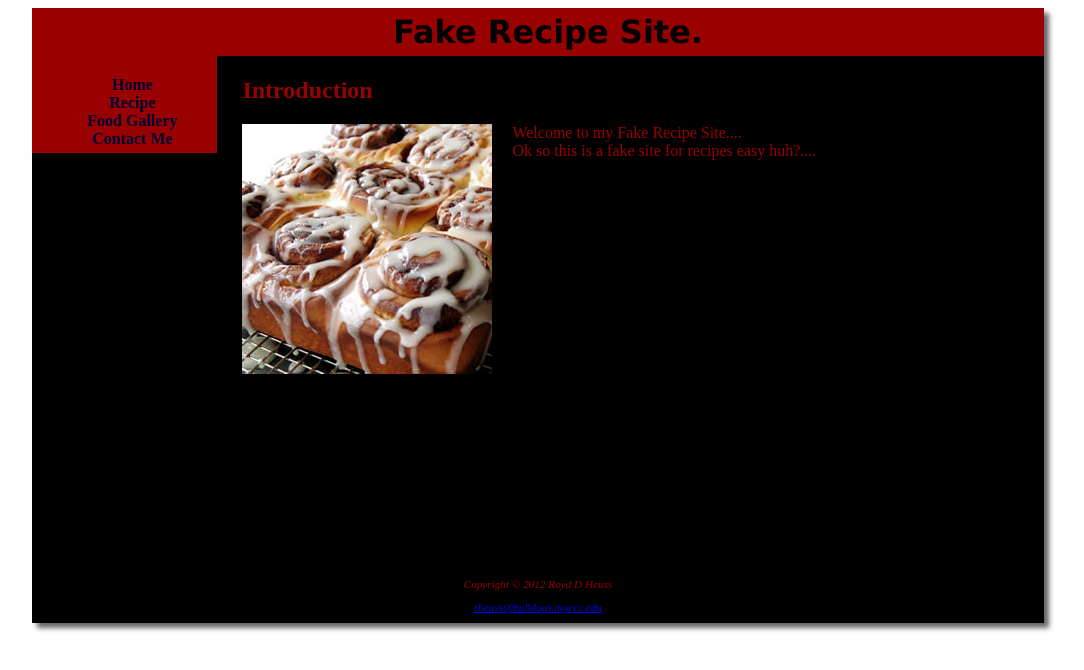
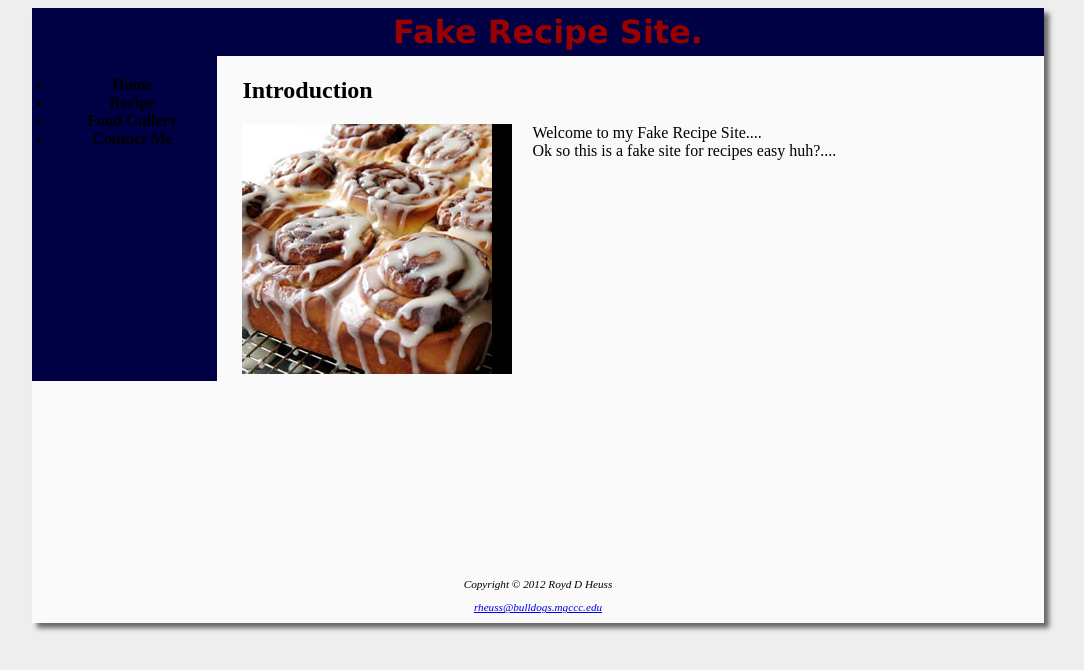
Before and after one commit to rheuss/RestaurantSite, a plain HTML site: page index.html in a window 1280 px wide. Shown: the whole page, without its empty margins (102-1186 px from the left). Drawn offline with Linux system fonts and the light colour scheme.

Commit message:
Changes to the css
major changes to the css for color and layout.

```diff
--- a/style.css
+++ b/style.css
@@ -1,10 +1,10 @@
 h1 {
-    background-color: #990000;
+    background-color: #000045;
     margin: 0;
     padding-top: 5px;
     padding-left: 20px;
     padding-bottom: 5px;
-    color: #000;
+    color: #990000;
     text-align: center;
     font-family: verdana, arial, sans-serif;
 }
@@ -14,8 +14,9 @@ h2 {
 #nav {
     float: left;
     width: 160px;
+    height: 300px;
     padding: 20px 5px 5px 20px;
-    background-color: #990000;
+    background-color: #000045;
     font-weight: bold;
     text-align: center;
 }
@@ -23,7 +24,7 @@ h2 {
     text-decoration: none;
 }
 #nav a:link {
-    color: #000033;
+    color: #000000;
 }
 #nav a:visited {
     color: #344873;
@@ -41,15 +42,15 @@ h2 {
     text-align: center;
     padding: 10px;
     clear: both;
-    background-color: #000;
+    background-color: #fafafa;
 }
 #content {
     padding-left: 20px;
     padding-right: 20px;
-    background-color: #000;
+    background-color: #fafafa;
     margin-left: 170px;
     padding-top: 1px;
-     min-height:500px;
+    min-height:500px;
 }
 .float {
     float: left;
@@ -57,18 +58,19 @@ h2 {
 }
 
 body {
-    color: #900;
-    background-color: #ffffff;
+    color: #000;
+    background-color: #eee;
 }
 img {
-    padding-left: 20px;
-    padding-right: 20px;
+    margin-left: 20px;
+    margin-right: 20px;
+    background-color: #000;
 }
 #wrapper {
     margin-left: auto;
     margin-right: auto;
     width: 80%;
-    background-color: #000;
+    background-color: #fafafa;
     min-width: 960px;
     box-shadow: 5px 5px 5px #666;
 }
```
